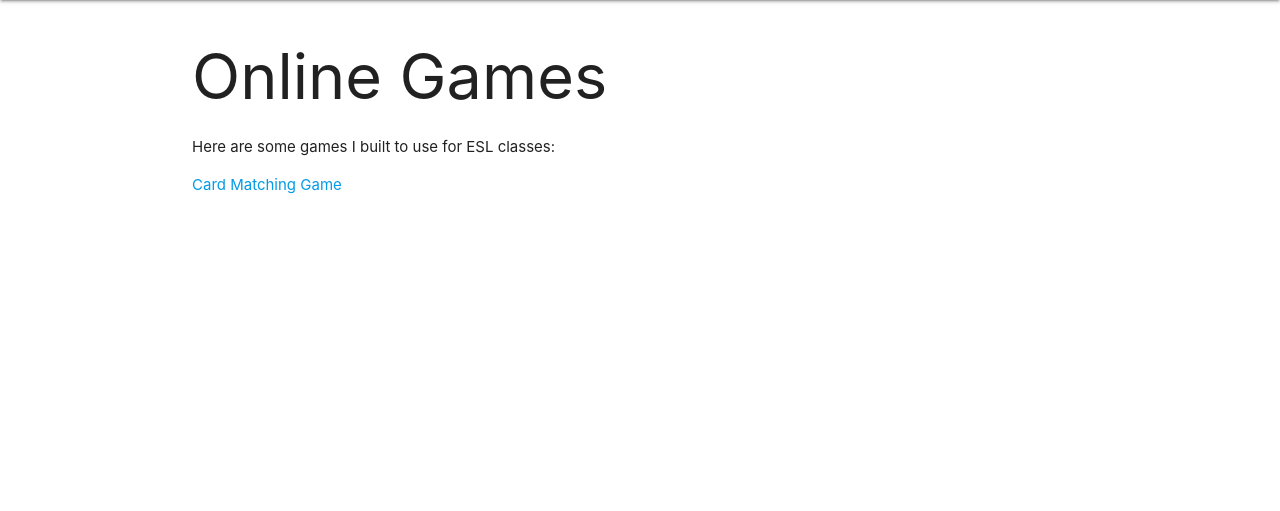
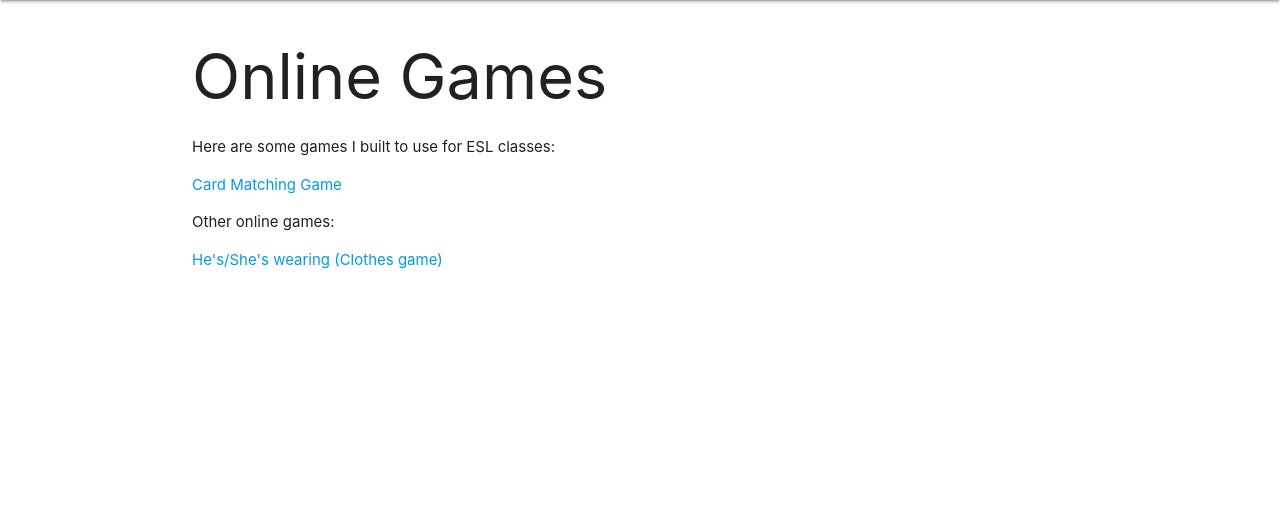
Before and after one commit to denibulkashvili/LessonPlannerSocial, a Django app: page /games/ in a window 1280 px wide. Shown: the part 64-575 px from the top of the page. Run offline with Django 3.2, Linux system fonts and the light colour scheme.

Commit message:
update games page

```diff
--- a/templates/games.html
+++ b/templates/games.html
@@ -12,5 +12,10 @@
     <ul>
       <li><a href="https://card-matching-game.herokuapp.com">Card Matching Game</a></li>
     </ul>
+
+    Other online games:
+    <ul>
+      <li><a href="https://www.gamestolearnenglish.com/clothes-game/">He's/She's wearing (Clothes game)</a></li>
+    </ul>
   </div>
 {% endblock %}
```
